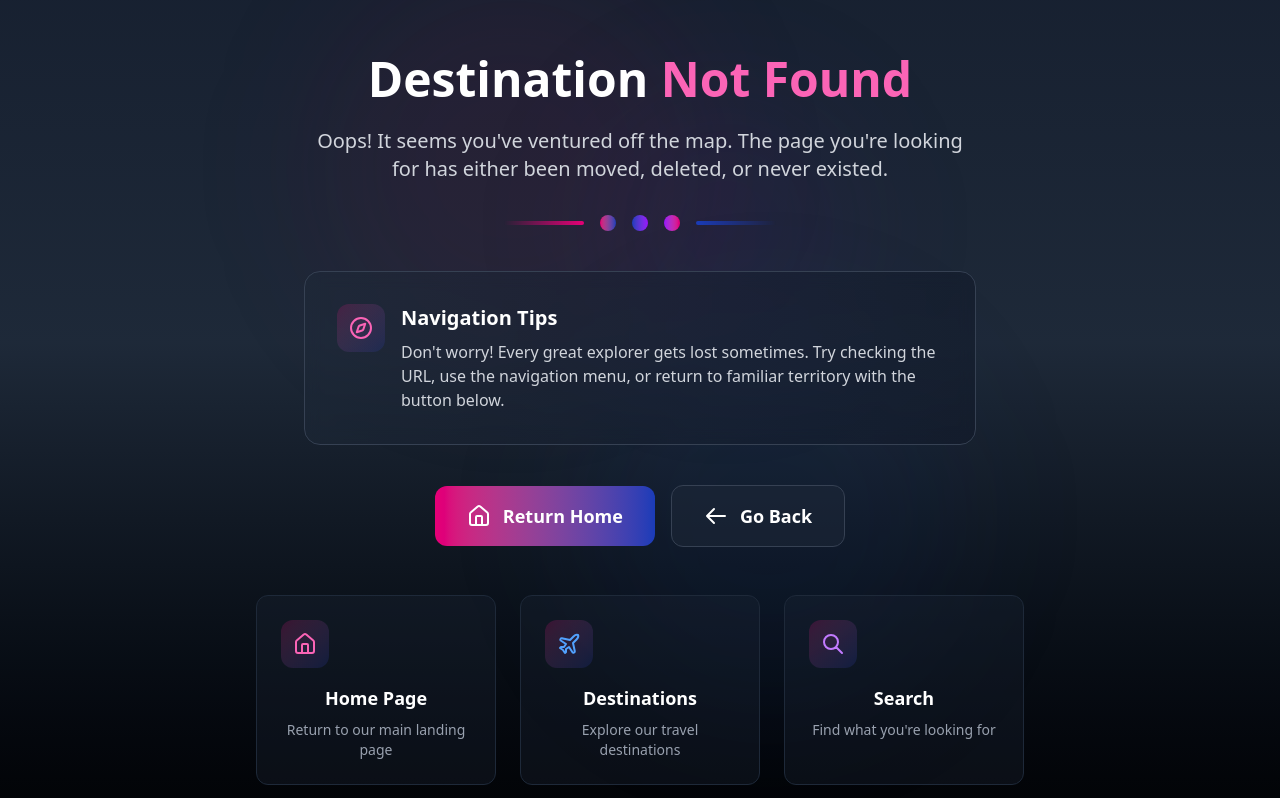
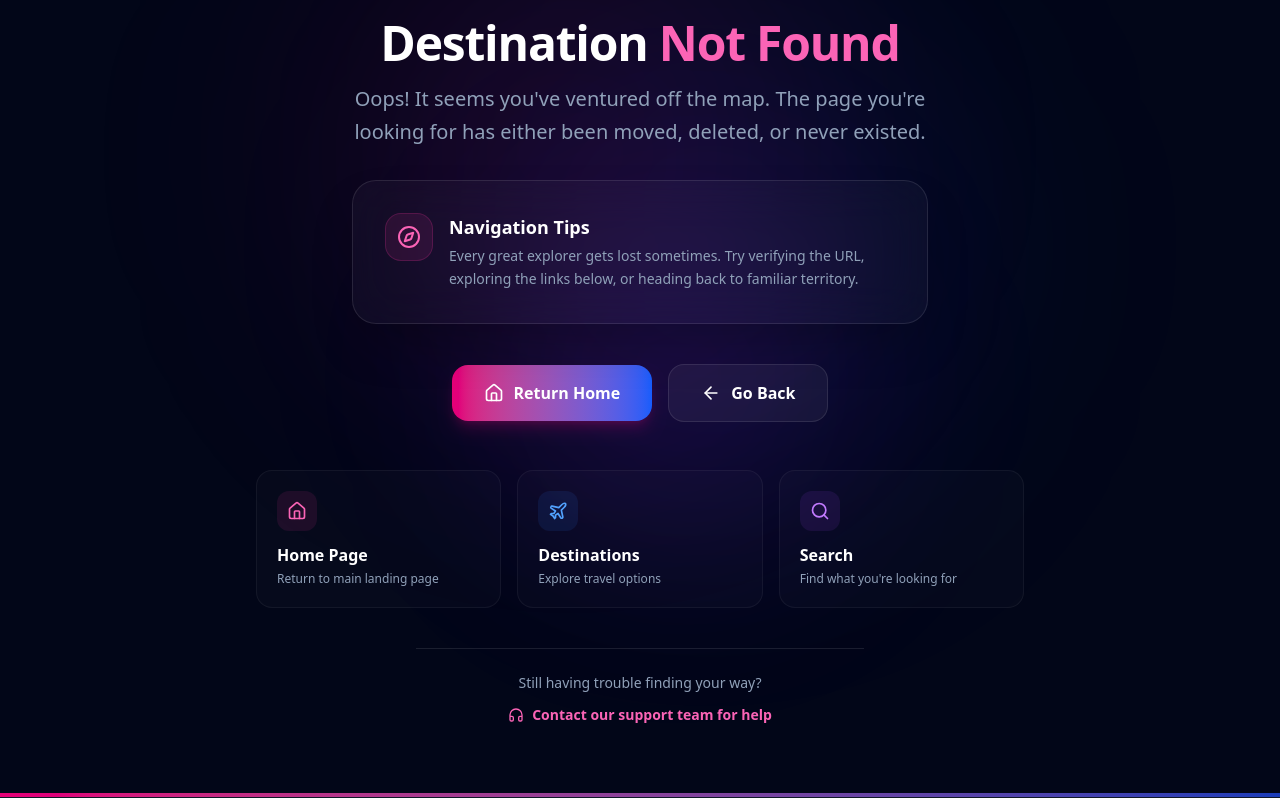
Before and after one commit to Hammad-000/lux-traveller, a React (Vite) app: page /booking in a window 1280 px wide. Shown: the part 462-1260 px from the top of the page. Built offline with nearby package versions, Linux system fonts and the light colour scheme.

Commit message:
error pg  ui change

```diff
--- a/src/pages/Error.jsx
+++ b/src/pages/Error.jsx
@@ -1,73 +1,61 @@
 import { NavLink } from 'react-router-dom';
-import { Home, Plane, Compass, Map } from 'lucide-react';
+import { Home, Plane, Compass, Map, Search, ArrowLeft, Headphones } from 'lucide-react';
 
 function Error() {
     return (
-        <div className="min-h-screen bg-gradient-to-b from-gray-900 via-gray-800 to-black text-white relative overflow-hidden">
-            {/* Background Elements */}
-            <div className="absolute top-1/4 left-1/4 w-96 h-96 bg-pink-900/10 rounded-full blur-3xl"></div>
-            <div className="absolute bottom-1/4 right-1/4 w-96 h-96 bg-blue-900/10 rounded-full blur-3xl"></div>
-            <div className="absolute top-1/3 right-1/3 w-64 h-64 bg-purple-900/10 rounded-full blur-3xl"></div>
+        <div className="min-h-screen bg-slate-950 text-white font-sans selection:bg-pink-500 selection:text-white relative overflow-hidden flex items-center justify-center">
+            {/* Background Ambient Glows */}
+            <div className="absolute top-1/4 left-1/4 w-[500px] h-[500px] bg-pink-600/10 rounded-full blur-[120px] pointer-events-none" />
+            <div className="absolute bottom-1/4 right-1/4 w-[500px] h-[500px] bg-blue-600/10 rounded-full blur-[120px] pointer-events-none" />
+            <div className="absolute top-1/2 right-1/3 w-[350px] h-[350px] bg-purple-600/10 rounded-full blur-[100px] pointer-events-none" />
 
-            <div className="container mx-auto px-4 py-16 relative z-10">
-                <div className="max-w-4xl mx-auto text-center">
-                    {/* Decorative Icons */}
-                    <div className="flex justify-center items-center gap-8 mb-8">
-                        <div className="w-16 h-16 bg-gradient-to-br from-pink-600/20 to-blue-800/20 rounded-2xl flex items-center justify-center rotate-12">
-                            <Compass className="w-8 h-8 text-pink-400" />
+            <div className="container mx-auto px-4 py-16 relative z-10 max-w-5xl">
+                <div className="text-center">
+                    {/* Decorative Floating Icons */}
+                    <div className="flex justify-center items-center gap-6 mb-8">
+                        <div className="w-14 h-14 bg-white/5 backdrop-blur-md border border-white/10 rounded-2xl flex items-center justify-center rotate-12 shadow-xl">
+                            <Compass className="w-7 h-7 text-pink-400" />
                         </div>
-                        <div className="w-20 h-20 bg-gradient-to-br from-pink-600/30 to-blue-800/30 rounded-2xl flex items-center justify-center -rotate-12">
-                            <Map className="w-10 h-10 text-blue-400" />
+                        <div className="w-18 h-18 bg-white/5 backdrop-blur-md border border-white/10 rounded-2xl flex items-center justify-center -rotate-12 shadow-xl">
+                            <Map className="w-9 h-9 text-blue-400" />
                         </div>
-                        <div className="w-16 h-16 bg-gradient-to-br from-pink-600/20 to-blue-800/20 rounded-2xl flex items-center justify-center rotate-12">
-                            <Plane className="w-8 h-8 text-purple-400" />
+                        <div className="w-14 h-14 bg-white/5 backdrop-blur-md border border-white/10 rounded-2xl flex items-center justify-center rotate-12 shadow-xl">
+                            <Plane className="w-7 h-7 text-purple-400" />
                         </div>
                     </div>
 
-                    {/* 404 Number */}
-                    <div className="relative mb-8">
-                        <div className="text-[180px] md:text-[240px] font-bold bg-gradient-to-r from-pink-600 via-purple-600 to-blue-800 bg-clip-text text-transparent leading-none">
+                    {/* 404 Number with Layered Effect */}
+                    <div className="relative mb-6 select-none">
+                        <div className="text-[150px] md:text-[220px] font-black bg-gradient-to-r from-pink-500 via-purple-500 to-blue-600 bg-clip-text text-transparent leading-none tracking-tighter">
                             404
                         </div>
-                        <div className="absolute inset-0 flex items-center justify-center">
-                            <div className="text-[180px] md:text-[240px] font-bold text-gray-800/40 leading-none">
+                        <div className="absolute inset-0 flex items-center justify-center pointer-events-none">
+                            <div className="text-[150px] md:text-[220px] font-black text-slate-900/60 leading-none tracking-tighter">
                                 404
                             </div>
                         </div>
                     </div>
 
                     {/* Main Message */}
-                    <h1 className="text-4xl md:text-5xl font-bold mb-6">
+                    <h1 className="text-3xl md:text-5xl font-extrabold tracking-tight mb-4">
                         <span className="text-white">Destination</span>
                         <span className="text-pink-400"> Not Found</span>
                     </h1>
 
-                    <p className="text-xl text-gray-300 mb-8 max-w-2xl mx-auto">
-                        Oops! It seems you've ventured off the map. The page you're looking for
-                        has either been moved, deleted, or never existed.
+                    <p className="text-slate-400 text-lg md:text-xl font-light mb-8 max-w-xl mx-auto leading-relaxed">
+                        Oops! It seems you've ventured off the map. The page you're looking for has either been moved, deleted, or never existed.
                     </p>
 
-                    {/* Decorative Divider */}
-                    <div className="flex items-center justify-center gap-4 mb-10">
-                        <div className="w-20 h-1 bg-gradient-to-r from-transparent to-pink-600 rounded-full"></div>
-                        <div className="w-4 h-4 rounded-full bg-gradient-to-r from-pink-600 to-blue-800"></div>
-                        <div className="w-4 h-4 rounded-full bg-gradient-to-r from-blue-800 to-purple-600"></div>
-                        <div className="w-4 h-4 rounded-full bg-gradient-to-r from-purple-600 to-pink-600"></div>
-                        <div className="w-20 h-1 bg-gradient-to-r from-blue-800 to-transparent rounded-full"></div>
-                    </div>
-
-                    {/* Helpful Message */}
-                    <div className="bg-gradient-to-r from-gray-800/50 to-gray-900/50 backdrop-blur-sm rounded-2xl p-8 mb-10 border border-gray-700 max-w-2xl mx-auto">
-                        <div className="flex items-start gap-4">
-                            <div className="w-12 h-12 bg-gradient-to-br from-pink-600/20 to-blue-800/20 rounded-xl flex items-center justify-center flex-shrink-0">
+                    {/* Helpful Info Box */}
+                    <div className="bg-white/[0.03] backdrop-blur-xl rounded-3xl p-6 md:p-8 mb-10 border border-white/10 max-w-xl mx-auto shadow-2xl">
+                        <div className="flex items-start gap-4 text-left">
+                            <div className="w-12 h-12 bg-pink-500/10 border border-pink-500/20 rounded-2xl flex items-center justify-center flex-shrink-0">
                                 <Compass className="w-6 h-6 text-pink-400" />
                             </div>
-                            <div className="text-left">
-                                <h3 className="text-xl font-bold mb-2 text-white">Navigation Tips</h3>
-                                <p className="text-gray-300">
-                                    Don't worry! Every great explorer gets lost sometimes.
-                                    Try checking the URL, use the navigation menu, or return
-                                    to familiar territory with the button below.
+                            <div>
+                                <h3 className="text-lg font-bold mb-1 text-white">Navigation Tips</h3>
+                                <p className="text-slate-400 text-sm leading-relaxed">
+                                    Every great explorer gets lost sometimes. Try verifying the URL, exploring the links below, or heading back to familiar territory.
                                 </p>
                             </div>
                         </div>
@@ -77,76 +65,69 @@ function Error() {
                     <div className="flex flex-col sm:flex-row gap-4 justify-center items-center mb-12">
                         <NavLink
                             to="/home"
-                            className="group relative overflow-hidden bg-gradient-to-r from-pink-600 to-blue-800 text-white px-8 py-4 rounded-xl text-lg font-bold transition-all duration-300 hover:from-pink-700 hover:to-blue-900 hover:shadow-2xl hover:-translate-y-1 flex items-center gap-3"
+                            className="w-full sm:w-auto bg-gradient-to-r from-pink-600 to-blue-600 hover:from-pink-500 hover:to-blue-500 text-white px-8 py-4 rounded-2xl text-base font-semibold transition-all duration-300 shadow-lg shadow-pink-600/20 hover:shadow-blue-600/30 hover:-translate-y-0.5 flex items-center justify-center gap-2.5"
                         >
-                            <div className="absolute inset-0 bg-gradient-to-r from-pink-500 to-blue-700 opacity-0 group-hover:opacity-100 transition-opacity duration-300"></div>
-                            <Home className="w-6 h-6 relative z-10" />
-                            <span className="relative z-10">Return Home</span>
+                            <Home className="w-5 h-5" />
+                            <span>Return Home</span>
                         </NavLink>
 
                         <button
                             onClick={() => window.history.back()}
-                            className="group bg-gray-800/50 text-white px-8 py-4 rounded-xl text-lg font-bold transition-all duration-300 hover:bg-gray-700/50 hover:shadow-xl border border-gray-700 hover:border-gray-600 flex items-center gap-3"
+                            className="w-full sm:w-auto bg-white/5 hover:bg-white/10 text-white px-8 py-4 rounded-2xl text-base font-semibold transition-all duration-300 border border-white/10 hover:border-white/20 flex items-center justify-center gap-2.5"
                         >
-                            <svg className="w-6 h-6" fill="none" stroke="currentColor" viewBox="0 0 24 24">
-                                <path strokeLinecap="round" strokeLinejoin="round" strokeWidth="2" d="M10 19l-7-7m0 0l7-7m-7 7h18" />
-                            </svg>
-                            Go Back
+                            <ArrowLeft className="w-5 h-5" />
+                            <span>Go Back</span>
                         </button>
                     </div>
 
-                    {/* Useful Links */}
-                    <div className="grid grid-cols-1 md:grid-cols-3 gap-6 max-w-3xl mx-auto">
-                        <div className="bg-gray-800/30 p-6 rounded-xl hover:bg-gray-800/50 transition-all duration-300 group border border-gray-800 hover:border-gray-700">
-                            <div className="w-12 h-12 bg-gradient-to-br from-pink-600/20 to-blue-800/20 rounded-xl flex items-center justify-center mb-4 group-hover:scale-110 transition-transform">
-                                <Home className="w-6 h-6 text-pink-400" />
+                    {/* Useful Quick Links Grid */}
+                    <div className="grid grid-cols-1 sm:grid-cols-3 gap-4 max-w-3xl mx-auto mb-10">
+                        <NavLink
+                            to="/home"
+                            className="bg-white/[0.02] hover:bg-white/[0.06] p-5 rounded-2xl transition-all duration-300 group border border-white/5 hover:border-white/10 text-left block"
+                        >
+                            <div className="w-10 h-10 bg-pink-500/10 rounded-xl flex items-center justify-center mb-3 group-hover:scale-110 transition-transform">
+                                <Home className="w-5 h-5 text-pink-400" />
                             </div>
-                            <h4 className="font-bold text-lg mb-2">Home Page</h4>
-                            <p className="text-gray-400 text-sm">Return to our main landing page</p>
-                        </div>
+                            <h4 className="font-bold text-base mb-1 text-white">Home Page</h4>
+                            <p className="text-slate-400 text-xs">Return to main landing page</p>
+                        </NavLink>
 
-                        <div className="bg-gray-800/30 p-6 rounded-xl hover:bg-gray-800/50 transition-all duration-300 group border border-gray-800 hover:border-gray-700">
-                            <div className="w-12 h-12 bg-gradient-to-br from-pink-600/20 to-blue-800/20 rounded-xl flex items-center justify-center mb-4 group-hover:scale-110 transition-transform">
-                                <Plane className="w-6 h-6 text-blue-400" />
+                        <NavLink
+                            to="/destinations"
+                            className="bg-white/[0.02] hover:bg-white/[0.06] p-5 rounded-2xl transition-all duration-300 group border border-white/5 hover:border-white/10 text-left block"
+                        >
+                            <div className="w-10 h-10 bg-blue-500/10 rounded-xl flex items-center justify-center mb-3 group-hover:scale-110 transition-transform">
+                                <Plane className="w-5 h-5 text-blue-400" />
                             </div>
-                            <h4 className="font-bold text-lg mb-2">Destinations</h4>
-                            <p className="text-gray-400 text-sm">Explore our travel destinations</p>
-                        </div>
+                            <h4 className="font-bold text-base mb-1 text-white">Destinations</h4>
+                            <p className="text-slate-400 text-xs">Explore travel options</p>
+                        </NavLink>
 
-                        <div className="bg-gray-800/30 p-6 rounded-xl hover:bg-gray-800/50 transition-all duration-300 group border border-gray-800 hover:border-gray-700">
-                            <div className="w-12 h-12 bg-gradient-to-br from-pink-600/20 to-blue-800/20 rounded-xl flex items-center justify-center mb-4 group-hover:scale-110 transition-transform">
-                                <svg className="w-6 h-6 text-purple-400" fill="none" stroke="currentColor" viewBox="0 0 24 24">
-                                    <path strokeLinecap="round" strokeLinejoin="round" strokeWidth="2" d="M21 21l-6-6m2-5a7 7 0 11-14 0 7 7 0 0114 0z" />
-                                </svg>
+                        <NavLink
+                            to="/search"
+                            className="bg-white/[0.02] hover:bg-white/[0.06] p-5 rounded-2xl transition-all duration-300 group border border-white/5 hover:border-white/10 text-left block"
+                        >
+                            <div className="w-10 h-10 bg-purple-500/10 rounded-xl flex items-center justify-center mb-3 group-hover:scale-110 transition-transform">
+                                <Search className="w-5 h-5 text-purple-400" />
                             </div>
-                            <h4 className="font-bold text-lg mb-2">Search</h4>
-                            <p className="text-gray-400 text-sm">Find what you're looking for</p>
-                        </div>
+                            <h4 className="font-bold text-base mb-1 text-white">Search</h4>
+                            <p className="text-slate-400 text-xs">Find what you're looking for</p>
+                        </NavLink>
                     </div>
 
-                    {/* Contact Help */}
-                    <div className="m-12 p-8 border-t border-gray-800/50">
-                        <p className="text-gray-400 mb-4">
+                    {/* Contact Help Link */}
+                    <div className="pt-6 border-t border-white/10 max-w-md mx-auto">
+                        <p className="text-slate-400 text-sm mb-3">
                             Still having trouble finding your way?
                         </p>
                         <NavLink
                             to="/contact"
-                            className="inline-flex items-center gap-2 text-pink-400 hover:text-pink-300 transition-colors font-semibold"
+                            className="inline-flex items-center gap-2 text-pink-400 hover:text-pink-300 transition-colors font-semibold text-sm group"
                         >
-                            <svg className="w-5 h-5" fill="none" stroke="currentColor" viewBox="0 0 24 24">
-                                <path strokeLinecap="round" strokeLinejoin="round" strokeWidth="2" d="M3 5a2 2 0 012-2h3.28a1 1 0 01.948.684l1.498 4.493a1 1 0 01-.502 1.21l-2.257 1.13a11.042 11.042 0 005.516 5.516l1.13-2.257a1 1 0 011.21-.502l4.493 1.498a1 1 0 01.684.949V19a2 2 0 01-2 2h-1C9.716 21 3 14.284 3 6V5z" />
-                            </svg>
-                            Contact our support team for help
+                            <Headphones className="w-4 h-4 group-hover:scale-110 transition-transform" />
+                            <span>Contact our support team for help</span>
                         </NavLink>
-                    </div>
-                </div>
-            </div>
-
-            {/* Animated Plane */}
-            <div className="absolute bottom-10 left-0 right-0">
-                <div className="animate-bounce flex justify-center">
-                    <div className="w-16 h-16 bg-gradient-to-r from-pink-600 to-blue-800 rounded-full flex items-center justify-center shadow-lg">
-                        <Plane className="w-8 h-8 text-white transform -rotate-45" />
                     </div>
                 </div>
             </div>
```
